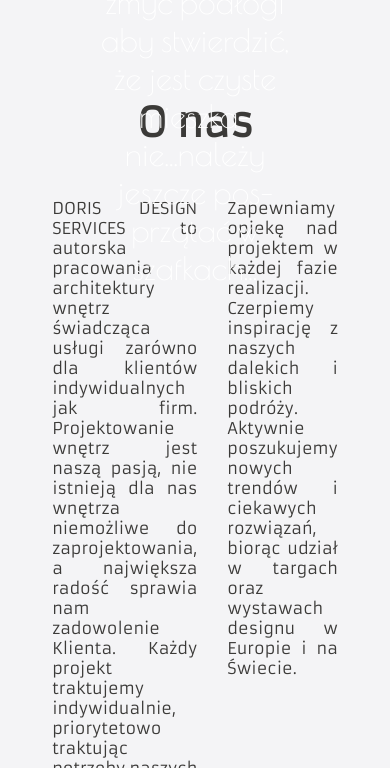
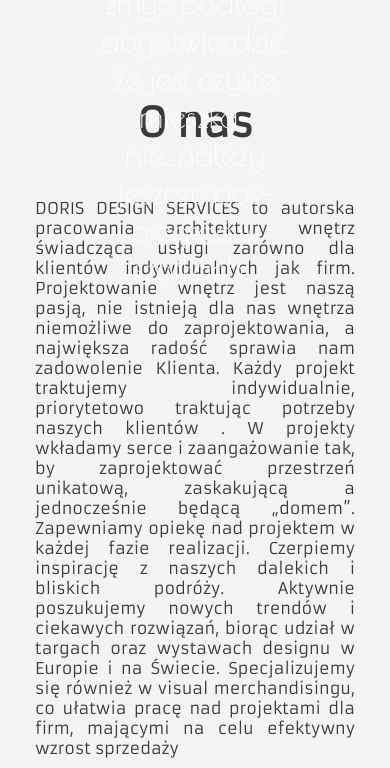
Before and after one commit to Perkos91/doris, a PHP site: page / in a window 390 px wide. Shown: the part 306-1074 px from the top of the page. Run offline with PHP 8.4, Linux system fonts and the light colour scheme; some libraries are stand-ins or nearby versions; grey boxes are pictures that could not be loaded.

Commit message:
Change section onas, add one column on mobile

```diff
--- a/index.html
+++ b/index.html
@@ -482,14 +482,14 @@
                         indywidualnie, priorytetowo traktując potrzeby naszych klientów . W projekty wkładamy serce
                         i
                         zaangażowanie tak, by zaprojektować przestrzeń unikatową, zaskakującą a jednocześnie będącą
-                        „domem”.</p>
+                        „domem”.
 
-                    <p>Zapewniamy opiekę nad projektem w każdej fazie realizacji. Czerpiemy inspirację z naszych
+                    Zapewniamy opiekę nad projektem w każdej fazie realizacji. Czerpiemy inspirację z naszych
                         dalekich i
                         bliskich podróży. Aktywnie poszukujemy nowych trendów i ciekawych rozwiązań, biorąc udział w
                         targach
-                        oraz wystawach designu w Europie i na Świecie.</p>
-                    <p>Specjalizujemy się również w visual merchandisingu, co ułatwia pracę nad projektami dla firm,
+                        oraz wystawach designu w Europie i na Świecie.
+                    Specjalizujemy się również w visual merchandisingu, co ułatwia pracę nad projektami dla firm,
                         mającymi
                         na celu efektywny wzrost sprzedaży </p>
                 </div>
--- a/script.js
+++ b/script.js
@@ -190,7 +190,7 @@ $(document).ready(function () {
 // };
 
 
-// // ...........Show / Hide background nav..............
+// ...........Show / Hide background nav..............
 // const hederColor = document.querySelector('.navbar');
 
 // function changeBackground(header) {
@@ -201,7 +201,7 @@ $(document).ready(function () {
 //     }
 // }
 
-//..............Hid / Show description in gallery.................
+// ..............Hid / Show description in gallery.................
 
 
 // $(document).ready(function () {
--- a/style.css
+++ b/style.css
@@ -20,12 +20,7 @@ body {
 }
 
 
-.row {
-    display: grid;
-    grid-template-columns: 1fr 1fr;
-    justify-content: center;
-    padding: 0 120px;
-}
+
 
 .achievements {
     height: 200px;
@@ -154,6 +149,8 @@ body {
     padding: 120px 0;
     background-color: #F4F4F6;
     margin: 0 auto;
+    width: 100%;
+    overflow: hidden;
 }
 
 .heading {
@@ -213,7 +210,7 @@ body {
     padding: 10px;
     text-align: justify;
     display: grid;
-    grid-template-columns: 1fr 1fr;
+    grid-template-columns: 1fr;
     margin: 0 10px;
 
 }
@@ -279,14 +276,9 @@ p {
 }
 
 .description-btn {
-    align-self: flex-start;
-    position: relative;
-    top: 0;
-    left: 0px;
-    font-size: 35px;
-    /* display: block; */
-    cursor: pointer;
+    display: none;
 }
+
 
 .item-header {
     padding-bottom: 5px;
@@ -466,6 +458,17 @@ p {
 
 
 /*.....O nas......*/
+.row {
+    display: grid;
+    grid-template-columns: 1fr;
+    justify-content: center;
+    /* padding: 0 120px; */
+}
+
+.row .image img {
+    width: 100%;
+}
+
 .about {
     padding: 120px 0;
     text-align: center;
@@ -667,7 +670,8 @@ footer {
 
 
     .gallery-item {
-        width: 500px;
+        width: 32%;
+        flex-grow: 1;
     }
 
 
@@ -685,12 +689,12 @@ footer {
     }
 
     .description-btn {
+        display: block;
         align-self: flex-start;
         position: relative;
         top: 0;
         left: -50px;
         font-size: 35px;
-        /* display: block; */
         cursor: pointer;
     }
 
```
